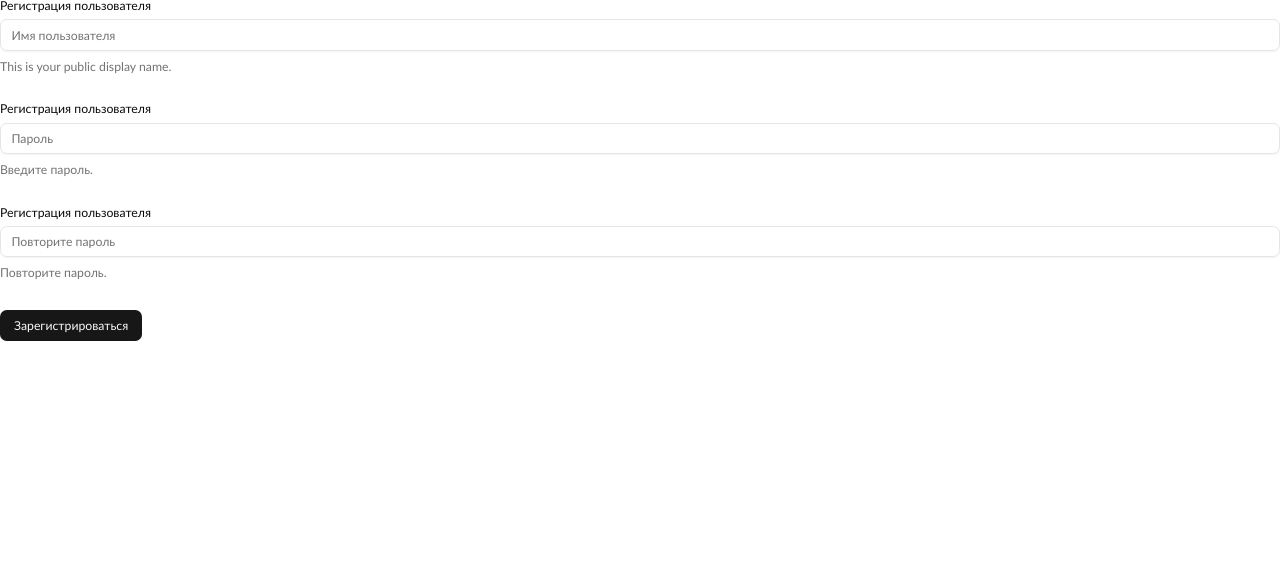
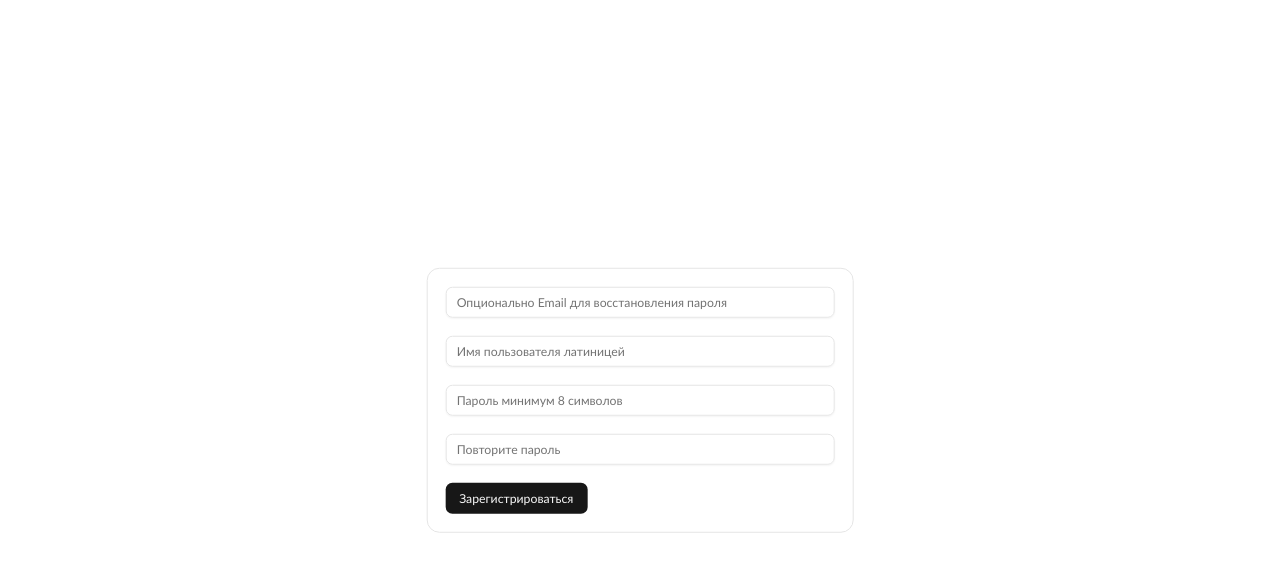
Before and after one commit to LLStudent83/balls_js, a React (Vite) app: page /auth in a window 1280 px wide. Shown: the top 572 px of the page. Built offline with nearby package versions, Linux system fonts and the light colour scheme.

Commit message:
feat: добавлена стилизация формы регистрации

```diff
--- a/src/pages/authPage/ui/AuthForm.tsx
+++ b/src/pages/authPage/ui/AuthForm.tsx
@@ -1,7 +1,4 @@
 import { zodResolver } from "@hookform/resolvers/zod";
-import { useForm } from "react-hook-form";
-import { z } from "zod";
-
 import { Button } from "@shadcn/components/ui/button";
 import {
 	Form,
@@ -13,61 +10,82 @@ import {
 	FormMessage,
 } from "@shadcn/components/ui/form";
 import { Input } from "@shadcn/components/ui/input";
+import { useForm } from "react-hook-form";
+import { z } from "zod";
 
-const formSchema = z.object({
+const formSchema = z
+	.object({
+		email: z.email("Неверный Email"),
 		username: z.string().min(2, {
 			message: "Имя пользователя должно быть не меньше 2-х символов",
 		}),
 		password: z
 			.string()
-      .min(7, { message: "Пароль должен быть не меньше 7 символов" })
-      .regex(/[a-z]/, {
-        message: "Пароль должен содержать хотя бы одну строчную букву",
+			.min(8, { message: "Пароль должен быть не меньше 8 символов" }),
+
+		confirmPassword: z.string(),
 	})
-      .regex(/[A-Z]/, {
-        message: "Пароль должен содержать хотя бы одну заглавную букву",
-      })
-      .regex(/[^A-Za-z0-9]/, {
-        message: "Пароль должен содержать хотя бы один специальный символ",
-      }),
-        repeatPassword: z.string().min(7, {
-		message: "Имя пользователя должно быть не меньше 7-х символов",
-	}),
-
+	.superRefine((data, ctx) => {
+		if (data.confirmPassword !== data.password) {
+			ctx.addIssue({
+				code: "custom",
+				message: "Пароли должны совпадать",
+				path: ["confirmPassword"],
+			});
+		}
 	});
 
+type FormDataT = z.infer<typeof formSchema>;
+
 export function AuthForm() {
-	const form = useForm<z.infer<typeof formSchema>>({
+	const form = useForm<FormDataT>({
+		mode: "onBlur",
+		reValidateMode: "onBlur",
 		resolver: zodResolver(formSchema),
 		defaultValues: {
+			email: "",
 			username: "",
 			password: "",
-repeatPassword: ''
+			confirmPassword: "",
 		},
-
 	});
 
-	function onSubmit(values: z.infer<typeof formSchema>) {
-		// Do something with the form values.
-		// ✅ This will be type-safe and validated.
+	function onSubmit(values: FormDataT) {
 		console.log(values);
 	}
 
 	return (
 		<Form {...form}>
-			<form onSubmit={form.handleSubmit(onSubmit)} className="space-y-8">
+			<form
+				onSubmit={form.handleSubmit(onSubmit)}
+				className="fixed left-1/2 top-1/2 -translate-x-1/2 -translate-y-1/2 p-5 border border-border
+				 rounded-xl w-1/3 space-y-5"
+			>
+				<FormField
+					control={form.control}
+					name="email"
+					render={({ field }) => (
+						<FormItem>
+							<FormControl>
+								<Input
+									placeholder="Опционально Email для восстановления пароля"
+									{...field}
+								/>
+							</FormControl>
+
+							<FormMessage />
+						</FormItem>
+					)}
+				/>
 				<FormField
 					control={form.control}
 					name="username"
 					render={({ field }) => (
 						<FormItem>
-							<FormLabel>Регистрация пользователя</FormLabel>
 							<FormControl>
-								<Input placeholder="Имя пользователя" {...field} />
+								<Input placeholder="Имя пользователя латиницей" {...field} />
 							</FormControl>
-							<FormDescription>
-								This is your public display name.
-							</FormDescription>
+
 							<FormMessage />
 						</FormItem>
 					)}
@@ -77,13 +95,10 @@ repeatPassword: ''
 					name="password"
 					render={({ field }) => (
 						<FormItem>
-							<FormLabel>Регистрация пользователя</FormLabel>
 							<FormControl>
-								<Input placeholder="Пароль" {...field} />
+								<Input placeholder="Пароль минимум 8 символов" {...field} />
 							</FormControl>
-							<FormDescription>
-								Введите пароль.
-							</FormDescription>
+
 							<FormMessage />
 						</FormItem>
 					)}
@@ -91,16 +106,12 @@ repeatPassword: ''
 
 				<FormField
 					control={form.control}
-					name="repeatPassword"
+					name="confirmPassword"
 					render={({ field }) => (
 						<FormItem>
-							<FormLabel>Регистрация пользователя</FormLabel>
 							<FormControl>
 								<Input placeholder="Повторите пароль" {...field} />
 							</FormControl>
-							<FormDescription>
-								Повторите пароль.
-							</FormDescription>
 							<FormMessage />
 						</FormItem>
 					)}
@@ -108,6 +119,5 @@ repeatPassword: ''
 				<Button type="submit">Зарегистрироваться</Button>
 			</form>
 		</Form>
-
 	);
 }
--- a/tailwind.config.ts
+++ b/tailwind.config.ts
@@ -1,33 +1,7 @@
 import type { Config } from "tailwindcss";
 
 const config: Config = {
-	//   darkMode: ["class"],
-	content: [
-		"./index.html",
-		"./src/**/*.{ts,jsx,tsx}", // Для React в src
-		// "./components/**/*.{js,ts,jsx,tsx}", // Для shadcn компонентов
-	],
-	//   theme: {
-	//     extend: {
-	//       colors: {
-	//         border: "hsl(var(--border))",
-	//         input: "hsl(var(--input))",
-	//         ring: "hsl(var(--ring))",
-	//         background: "hsl(var(--background))",
-	//         foreground: "hsl(var(--foreground))",
-	//         primary: {
-	//           DEFAULT: "hsl(var(--primary))",
-	//           foreground: "hsl(var(--primary-foreground))",
-	//         },
-	//         // ... добавьте остальные цвета из https://ui.shadcn.com/docs/theming
-	//       },
-	//       borderRadius: {
-	//         lg: "var(--radius)",
-	//         md: "calc(var(--radius) - 2px)",
-	//         sm: "calc(var(--radius) - 4px)",
-	//       },
-	//     },
-	//   },
+	content: ["./index.html", "./src/**/*.{ts,tsx}"],
 	plugins: [], // Добавьте [animate] после установки tailwindcss-animate
 };
 
```
Also changed, not shown: .kilocode/mcp.json (added), 1 other file (tests, documents, lock files or other folders). Lines whose indentation alone changed are shown as unchanged.
